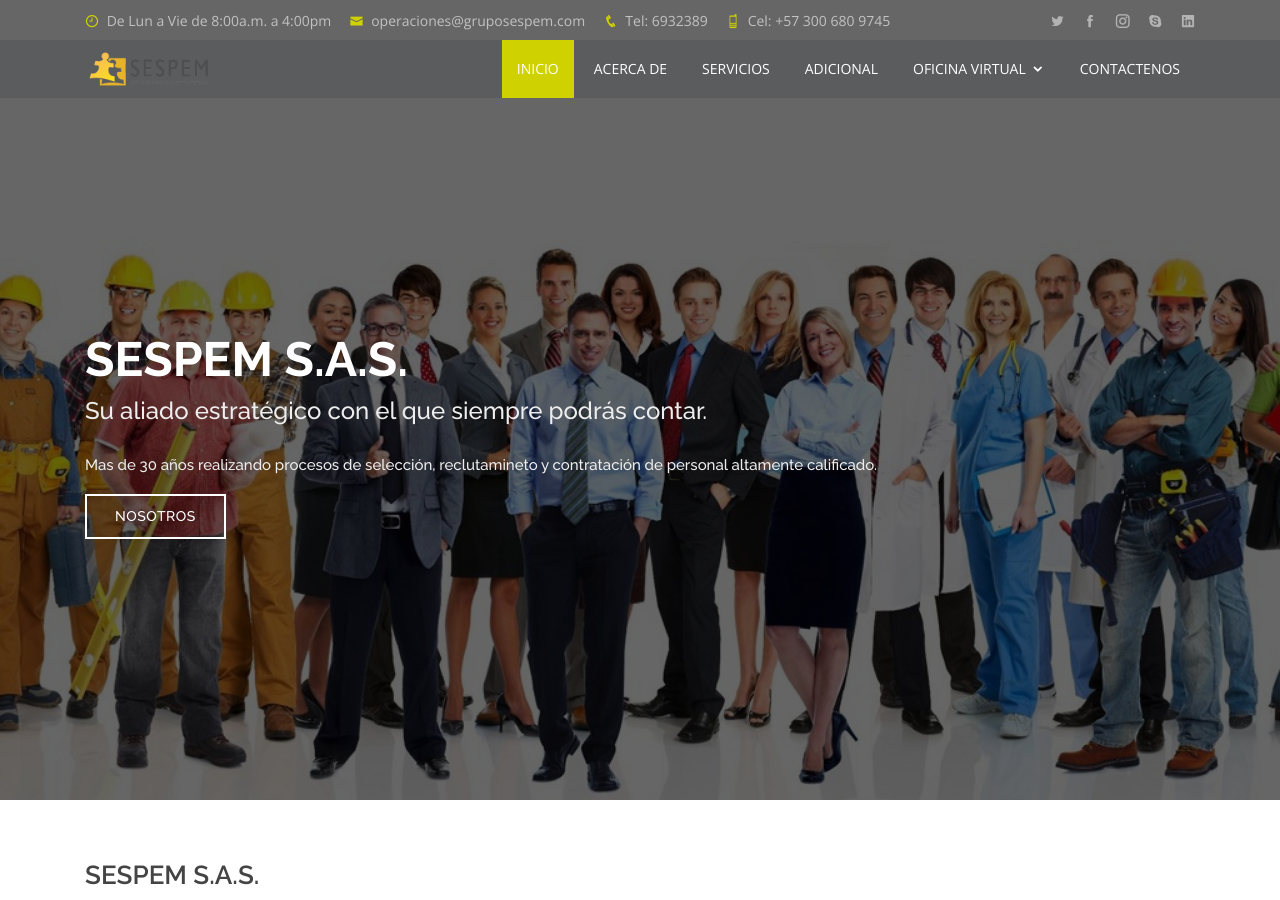
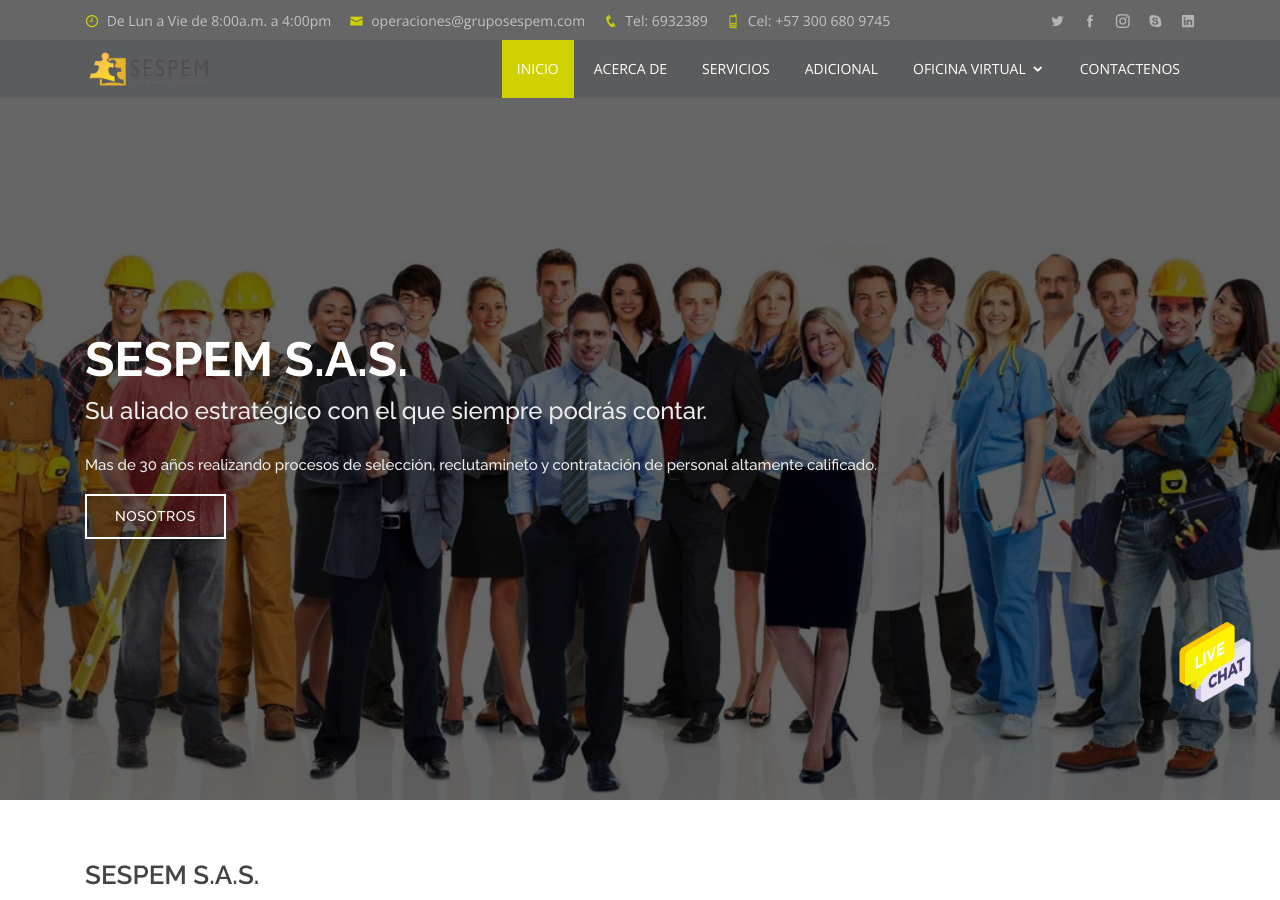
Before and after one commit to andrescujia/sespem, a PHP site: page / in a window 1280 px wide. Shown: the top 900 px of the page. Run offline with PHP 8.4, Linux system fonts and the light colour scheme.

Commit message:
pagina sespem

```diff
--- a/assets/css/style.css
+++ b/assets/css/style.css
@@ -1484,3 +1484,38 @@ section {
     margin: -20px 0 30px 0;
   }
 }
+
+
+/*--------------------------------------------------------------
+# boton flotante chat
+--------------------------------------------------------------*/
+
+.btn-chat {
+        display:block;
+        width:90px;
+        height:160px;
+        color#fff;
+        position: fixed;
+        right:20px;
+        bottom:20px;
+        border-radius:50%;
+        line-height:80px;
+        text-align:center;
+        z-index:999;
+
+
+}
+
+.zoom{
+		transition: 1s ease;
+ 		-moz-transition: 1s ease; /* Firefox */
+ 		-webkit-transition: 1s ease; /* Chrome - Safari */
+ 		-o-transition: 1s ease; /* Opera */
+	}
+	.zoom:hover{
+		transform : scale(2);
+		-moz-transform : scale(1.5); /* Firefox */
+		-webkit-transform : scale(1.5); /* Chrome - Safari */
+		-o-transform : scale(1.5); /* Opera */
+		-ms-transform : scale(1.5); /* IE9 */
+	}
--- a/index.html
+++ b/index.html
@@ -36,6 +36,12 @@
 </head>
 
 <body>
+
+ <div class="btn-chat">
+<a href="https://chat.integrally.com.co:8797/chat.html" target="_blank">
+<img class="zoom" src="assets/img/chat-en-vivo.png" alt="" height="80">
+</a>
+</div>
 
   <!-- ======= Top Bar ======= -->
   <div id="topbar" class="d-none d-lg-flex align-items-center fixed-top ">
```
Also changed, not shown: assets/img/chat-en-vivo.png (added).
